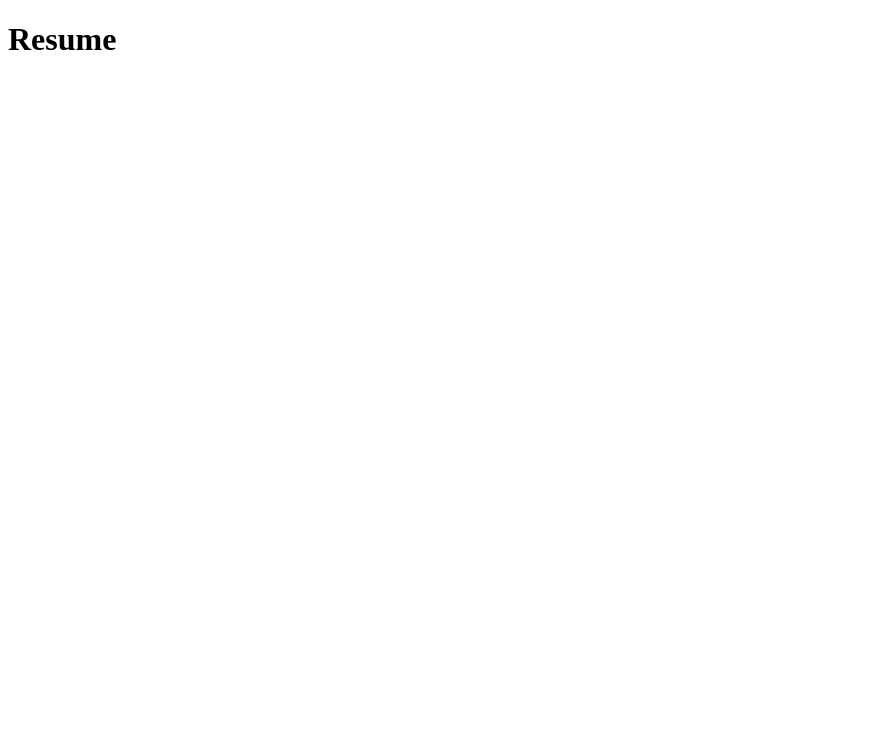
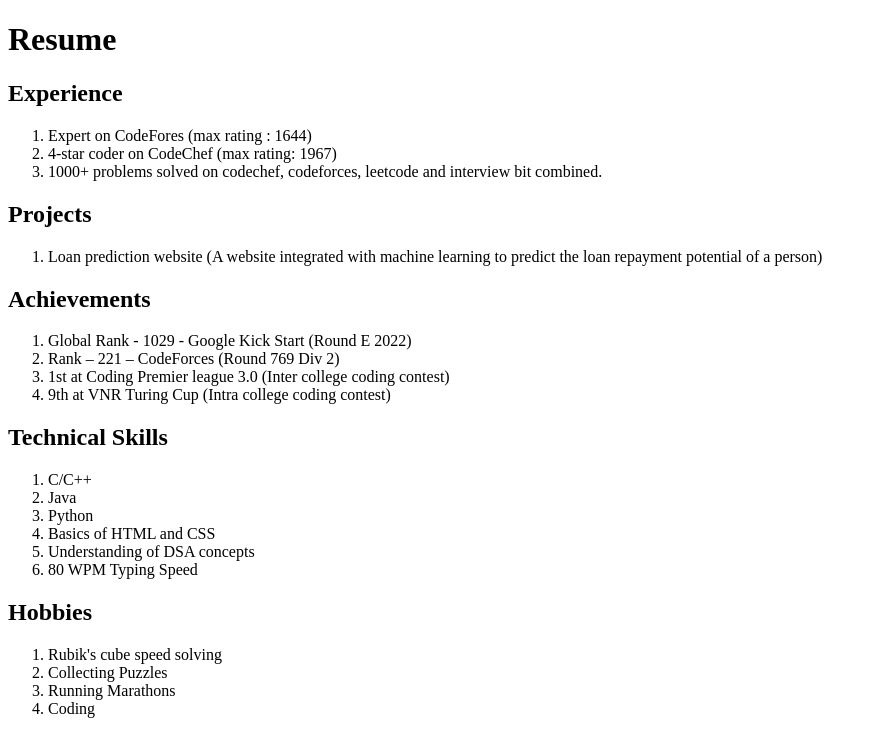
Before and after one commit to akshay-1209/mern-stack, a plain HTML site: page resume.html in a window 1280 px wide. Shown: the whole page, without its empty margins (0-877 px from the left). Drawn offline with Linux system fonts and the light colour scheme.

Commit message:
Resume update

```diff
--- a/resume.html
+++ b/resume.html
@@ -8,5 +8,41 @@
 </head>
 <body>
     <h1>Resume</h1>
+    <h2>Experience</h2>
+    <ol>
+        <li>Expert on CodeFores (max rating : 1644)</li>
+        <a href="https://codeforces.com/profile/Akshay_12"></a>
+        <li>4-star coder on CodeChef (max rating: 1967)</li>
+        <a href="https://www.codechef.com/users/akshay_1209"></a>
+        <li>1000+ problems solved on codechef, codeforces, leetcode and interview bit combined.</li>
+    </ol>
+    <h2>Projects</h2>
+    <ol>
+        <li>Loan prediction website (A website integrated with machine learning to predict the loan repayment potential of a person)</li>
+        <a href="https://github.com/akshay-1209/loan_prediction"></a>
+    </ol>
+    <h2>Achievements</h2>
+    <ol>
+        <li>Global Rank - 1029 - Google Kick Start (Round E 2022)</li>
+        <li>Rank – 221 – CodeForces (Round 769 Div 2)</li>
+        <li>1st at Coding Premier league 3.0 (Inter college coding contest)</li>
+        <li>9th at VNR Turing Cup (Intra college coding contest)</li>
+    </ol>
+    <h2>Technical Skills</h2>
+    <ol>
+        <li>C/C++</li>
+        <li>Java</li>
+        <li>Python</li>
+        <li>Basics of HTML and CSS</li>
+        <li>Understanding of DSA concepts</li>
+        <li>80 WPM Typing Speed</li>
+    </ol>
+    <h2>Hobbies</h2>
+    <ol>
+        <li>Rubik's cube speed solving</li>
+        <li>Collecting Puzzles</li>
+        <li>Running Marathons</li>
+        <li>Coding</li>
+    </ol>
 </body>
 </html>
```
